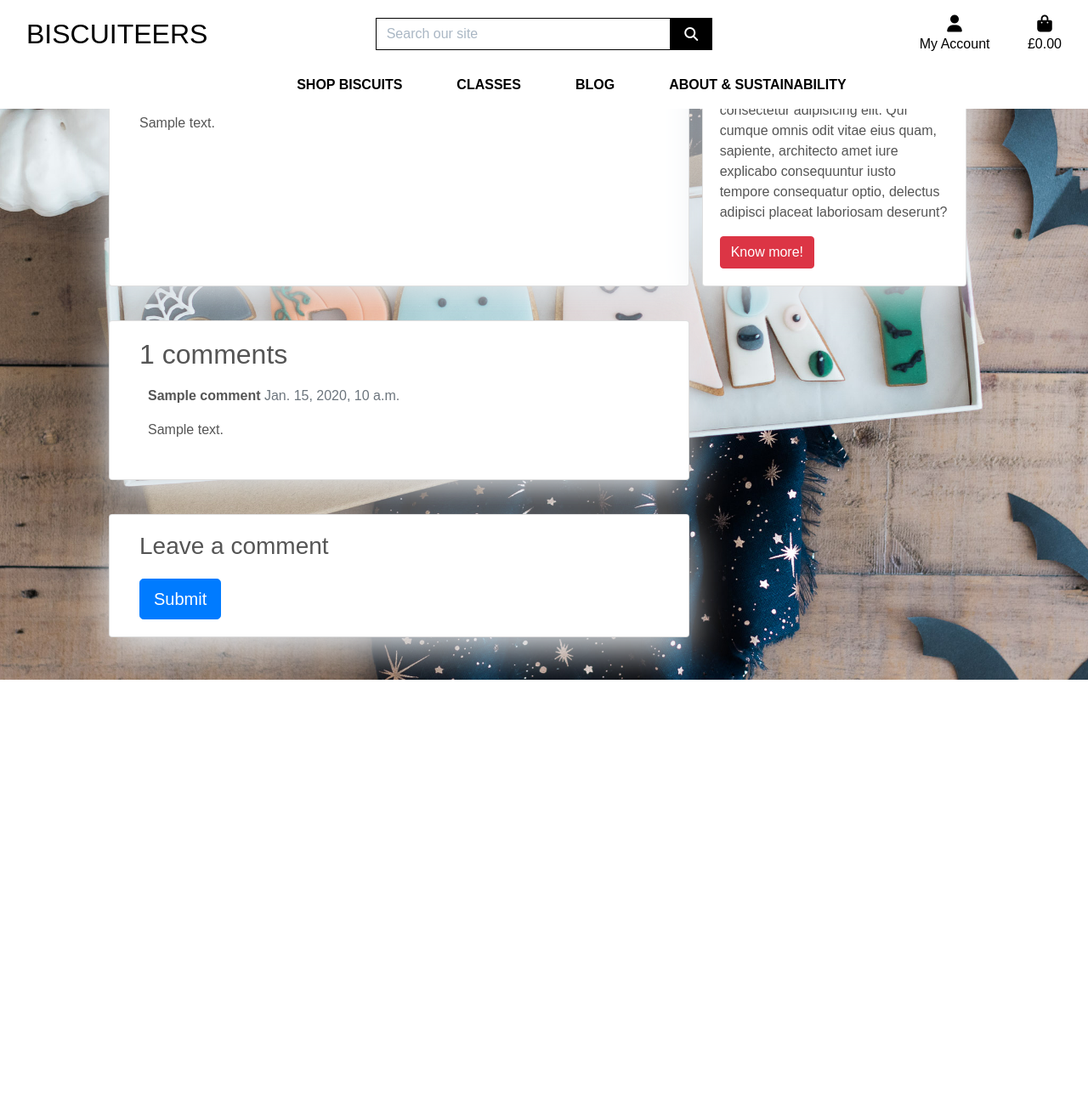
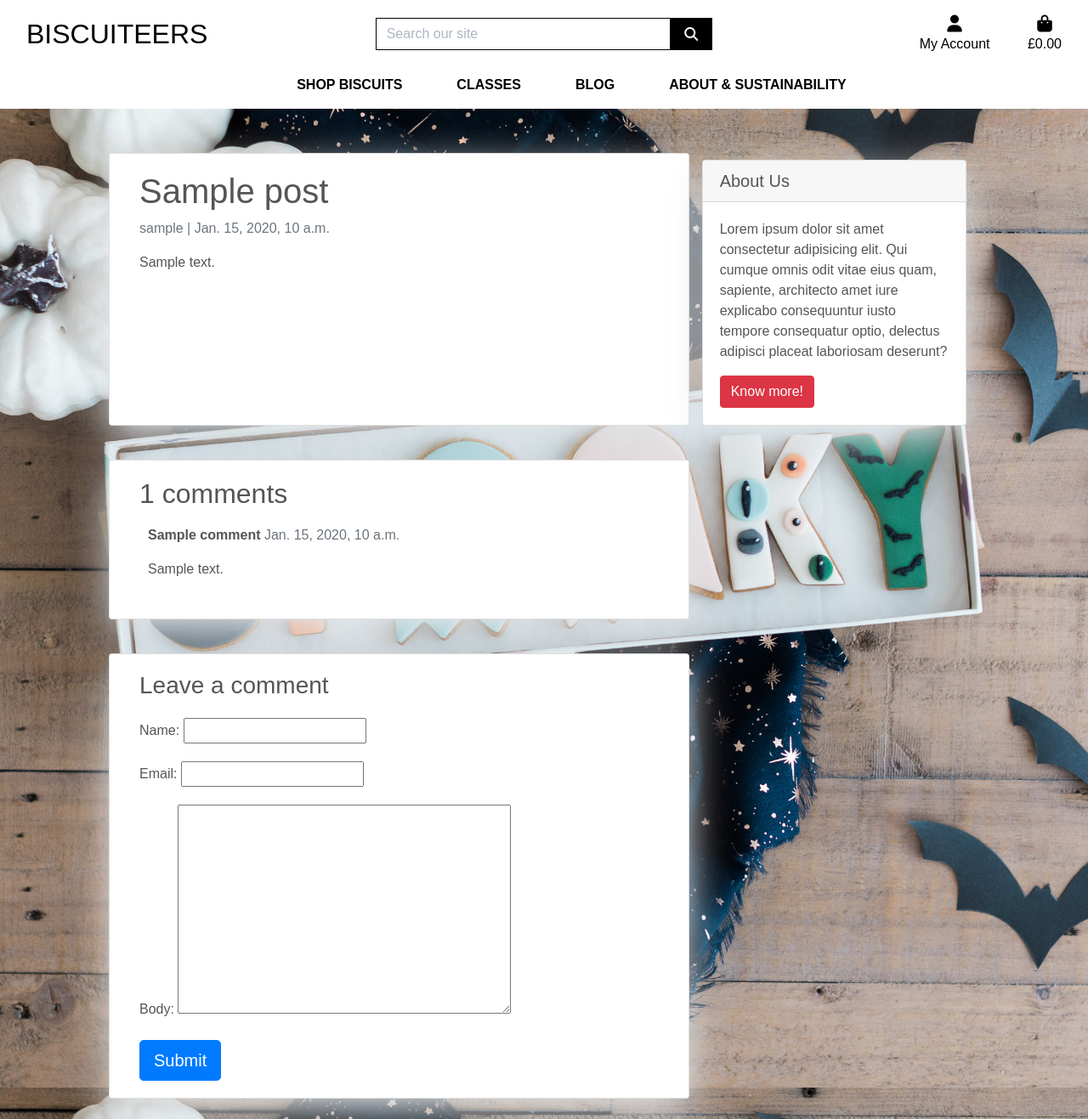
Before and after one commit to emilija-smitaite/biscuiteers-biscuit-shop, a Django app: template blog/templates/post_detail.html in a window 1280 px wide. Shown: the whole page at 85% size. Before the commit the page ends 800 px from the top, so only its background shows below. Run offline with Django 3.2, Linux system fonts and the light colour scheme; the template is opened without the code that fills it: values that come from a table or form of the project are taken from there, others are empty; tables that the repository leaves empty hold one stand-in row (values such as "Sample post"); parts of the project's set-up code (start-up, migrations or seed data) failed here and were passed over; some libraries are stand-ins or nearby versions.

Commit message:
Update blog app

```diff
--- /dev/null
+++ b/blog/forms.py
@@ -0,0 +1,8 @@
+from .models import Comment
+from django import forms
+
+
+class CommentForm(forms.ModelForm):
+    class Meta:
+        model = Comment
+        fields = ('name', 'email', 'body')
--- a/blog/models.py
+++ b/blog/models.py
@@ -7,11 +7,12 @@ STATUS = (
     (1,"Publish")
 )
 
+
 class Post(models.Model):
     title = models.CharField(max_length=200, unique=True)
     slug = models.SlugField(max_length=200, unique=True)
-    author = models.ForeignKey(User, on_delete= models.CASCADE,related_name='blog_posts')
-    updated_on = models.DateTimeField(auto_now= True)
+    author = models.ForeignKey(User, on_delete=models.CASCADE, related_name='blog_posts')
+    updated_on = models.DateTimeField(auto_now=True)
     content = models.TextField()
     created_on = models.DateTimeField(auto_now_add=True)
     status = models.IntegerField(choices=STATUS, default=0)
@@ -24,7 +25,7 @@ class Post(models.Model):
 
 
 class Comment(models.Model):
-    post = models.ForeignKey(Post,on_delete=models.CASCADE,related_name='comments')
+    post = models.ForeignKey(Post, on_delete=models.CASCADE, related_name='comments')
     name = models.CharField(max_length=80)
     email = models.EmailField()
     body = models.TextField()
@@ -35,4 +36,4 @@ class Comment(models.Model):
         ordering = ['created_on']
 
     def __str__(self):
-        return 'Comment {} by {}'.format(self.body, self.name)
+        return f'Comment {self.body} by {self.name}'
--- a/blog/templates/post_detail.html
+++ b/blog/templates/post_detail.html
@@ -1,5 +1,14 @@
-{% extends 'base.html' %} {% block content %}
+{% extends 'base.html' %}
 
+{% block page_header %}
+<div class="container header-container">
+    <div class="row">
+        <div class="col"></div>
+    </div>
+</div>
+{% endblock %}
+
+{% block content %}
 <div class="container">
   <div class="row">
     <div class="col-md-8 card mb-4  mt-3 left  top">
--- a/blog/views.py
+++ b/blog/views.py
@@ -1,5 +1,6 @@
 from django.views import generic
 from .models import Post
+from .forms import CommentForm
 from django.shortcuts import render, get_object_or_404
 
 class PostList(generic.ListView):
```
